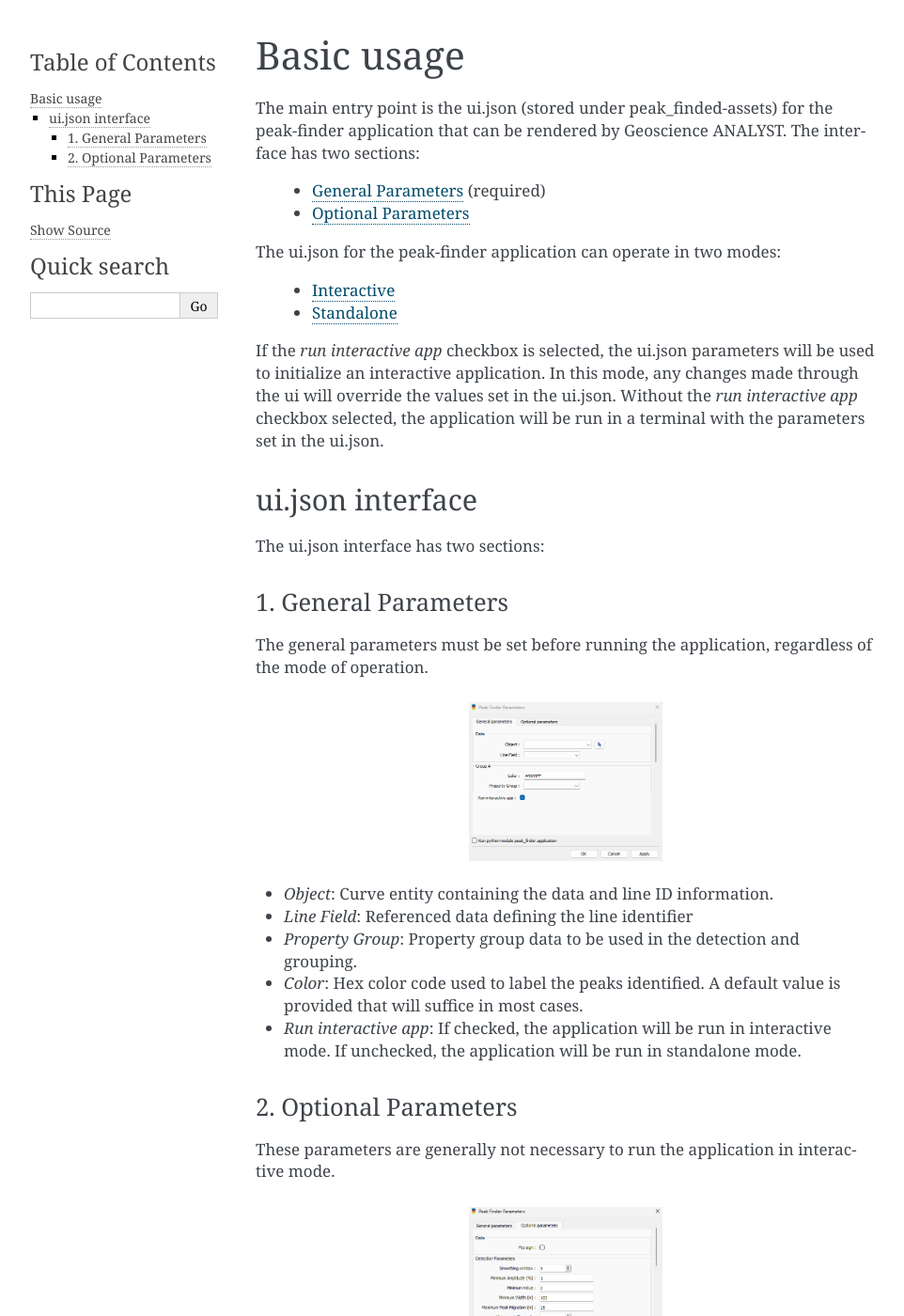
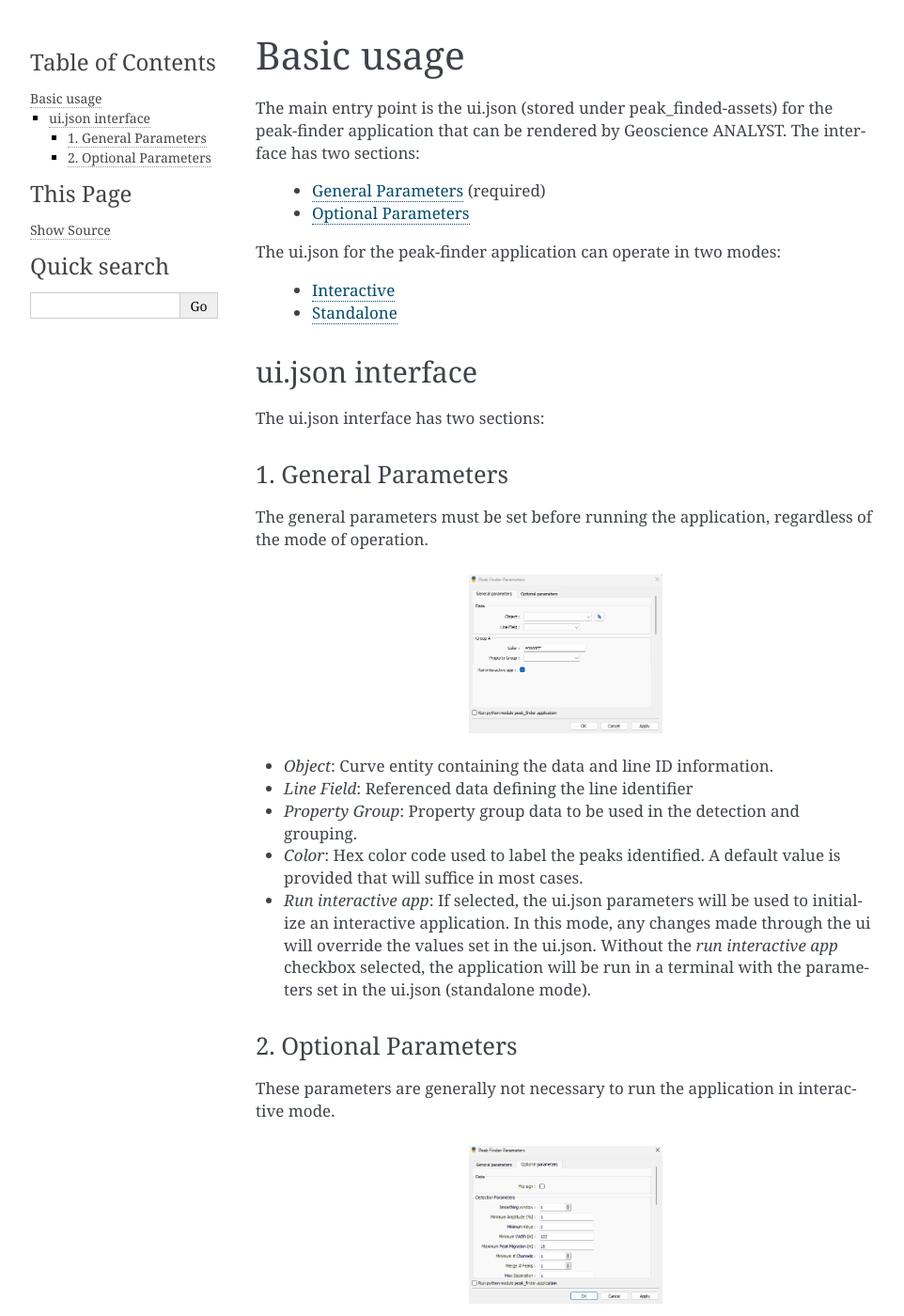
Before and after one commit to MiraGeoscience/peak-finder-app, a Sphinx documentation site: the page built from docs/source/usage.rst, in a window 1280 px wide and 1400 px high. Shown: the whole window at 94% size, without its empty margins (148-1110 px from the left). Built offline with Sphinx 7.4.7, drawn with Linux system fonts in a browser that asks for light colours; some of the changed lines change nothing that is shown.

Commit message:
move run interactive app to general parmaeters

```diff
--- a/docs/source/usage.rst
+++ b/docs/source/usage.rst
@@ -13,11 +13,6 @@
  - :ref:`Interactive <interactive_application>`
  - :ref:`Standalone <standalone_application>`
 
-If the *run interactive app* checkbox is selected, the ui.json parameters will be
-used to initialize an interactive application.  In this mode, any changes made
-through the ui will override the values set in the ui.json.  Without the
-*run interactive app* checkbox selected, the application will be run in a terminal
-with the parameters set in the ui.json.
 
 ui.json interface
 ~~~~~~~~~~~~~~~~~
@@ -41,8 +36,11 @@
 - *Property Group*: Property group data to be used in the detection and grouping.
 - *Color*: Hex color code used to label the peaks identified. A default value is provided that will
   suffice in most cases.
-- *Run interactive app*: If checked, the application will be run in interactive mode.  If unchecked,
-  the application will be run in standalone mode.
+- *Run interactive app*: If selected, the ui.json parameters will be
+  used to initialize an interactive application.  In this mode, any changes made
+  through the ui will override the values set in the ui.json.  Without the
+  *run interactive app* checkbox selected, the application will be run in a terminal
+  with the parameters set in the ui.json (standalone mode).
 
 .. _Optional Parameters:
 
```
